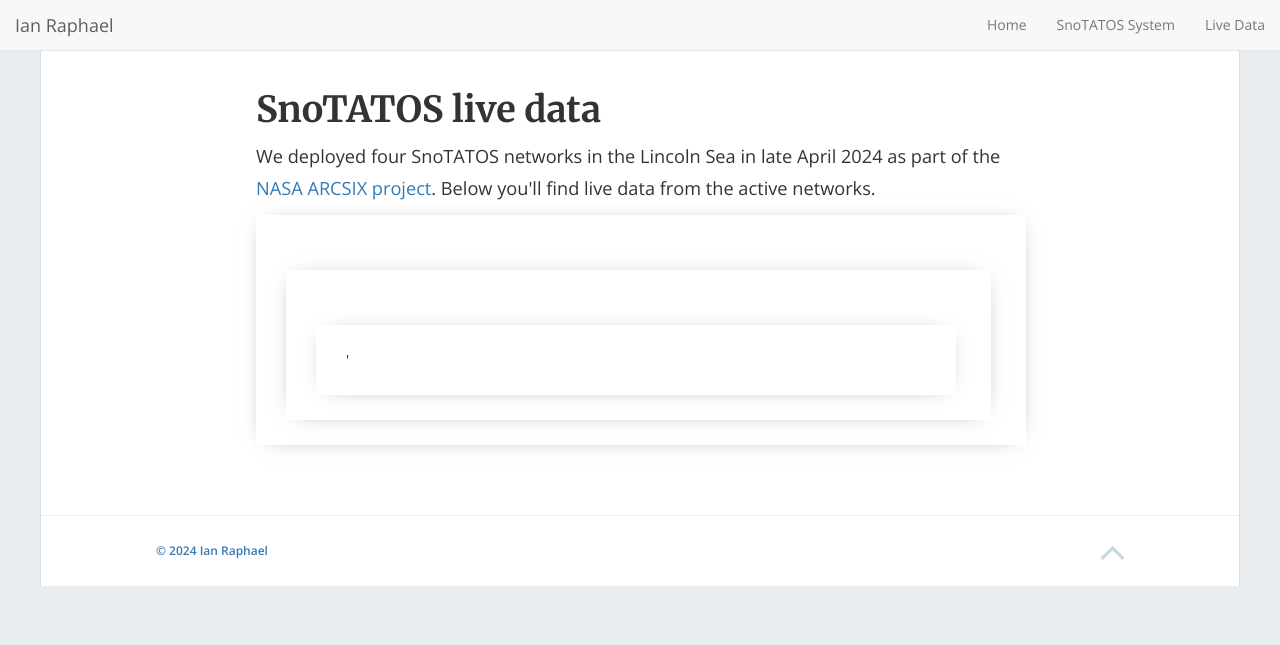
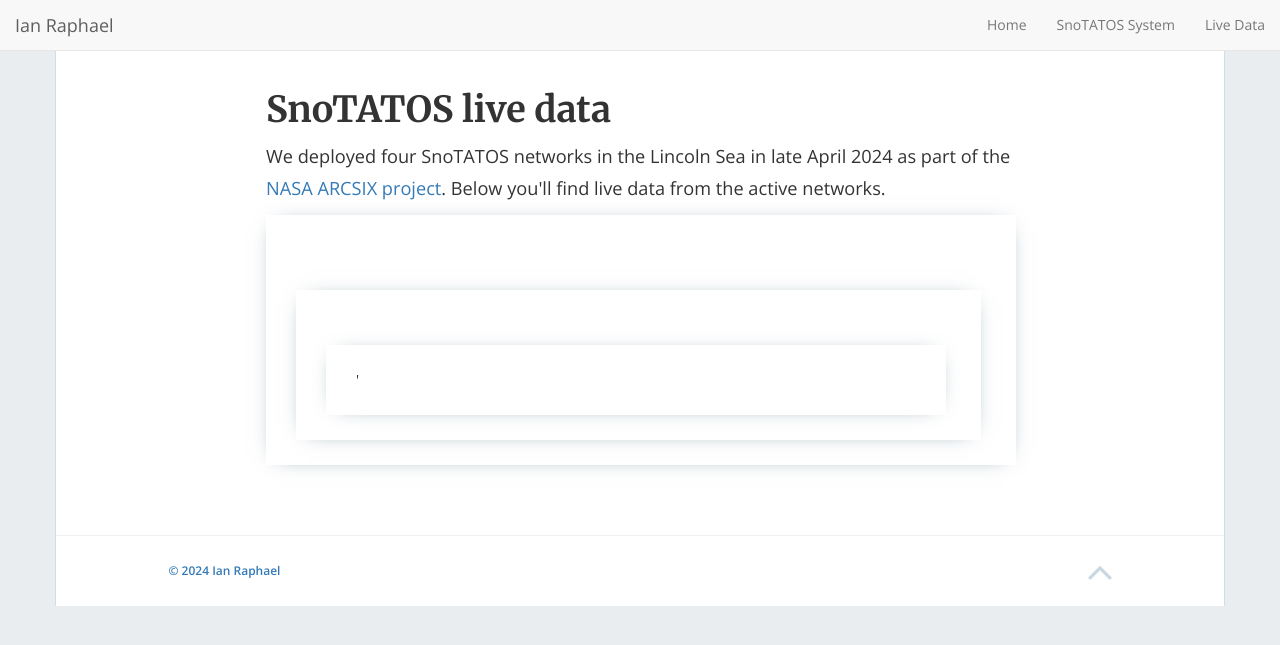
Before and after one commit to ianraphael/ianraphael.github.io, a Jekyll site: the page built from SnoTATOSdata.html, in a window 1280 px wide. Shown: the top 645 px of the page. Built offline with Jekyll 4.4.1, drawn with Linux system fonts in a browser that asks for light colours; nearby versions of some CDN libraries; a script that is not in the unit is left out.

Commit message:
undoing nesting

```diff
--- a/SnoTATOSdata.html
+++ b/SnoTATOSdata.html
@@ -12,6 +12,7 @@
   <div id="spark1"></div>
   <div id="spark2"</div>
 </div>
+<br>
 
 <div class="box">
   <div id="spark3"></div>
--- a/css/style.scss
+++ b/css/style.scss
@@ -26,11 +26,11 @@
 	1.0 Defaults
 --------------------------------------------------------------*/
 
-@media (min-width: 1200px) {
-  .container {
-    width: 1200px;
-  }
-}
+// @media (min-width: 1200px) {
+//   .container {
+//     width: 1200px;
+//   }
+// }
 
 body {
   background-color: #e9edf0;
@@ -122,7 +122,7 @@
 }
 
 .hero-content {
-  width: 60%;
+  width: 80%;
   margin: 0 auto;
   display: table;
   @include bp-medium {
```
